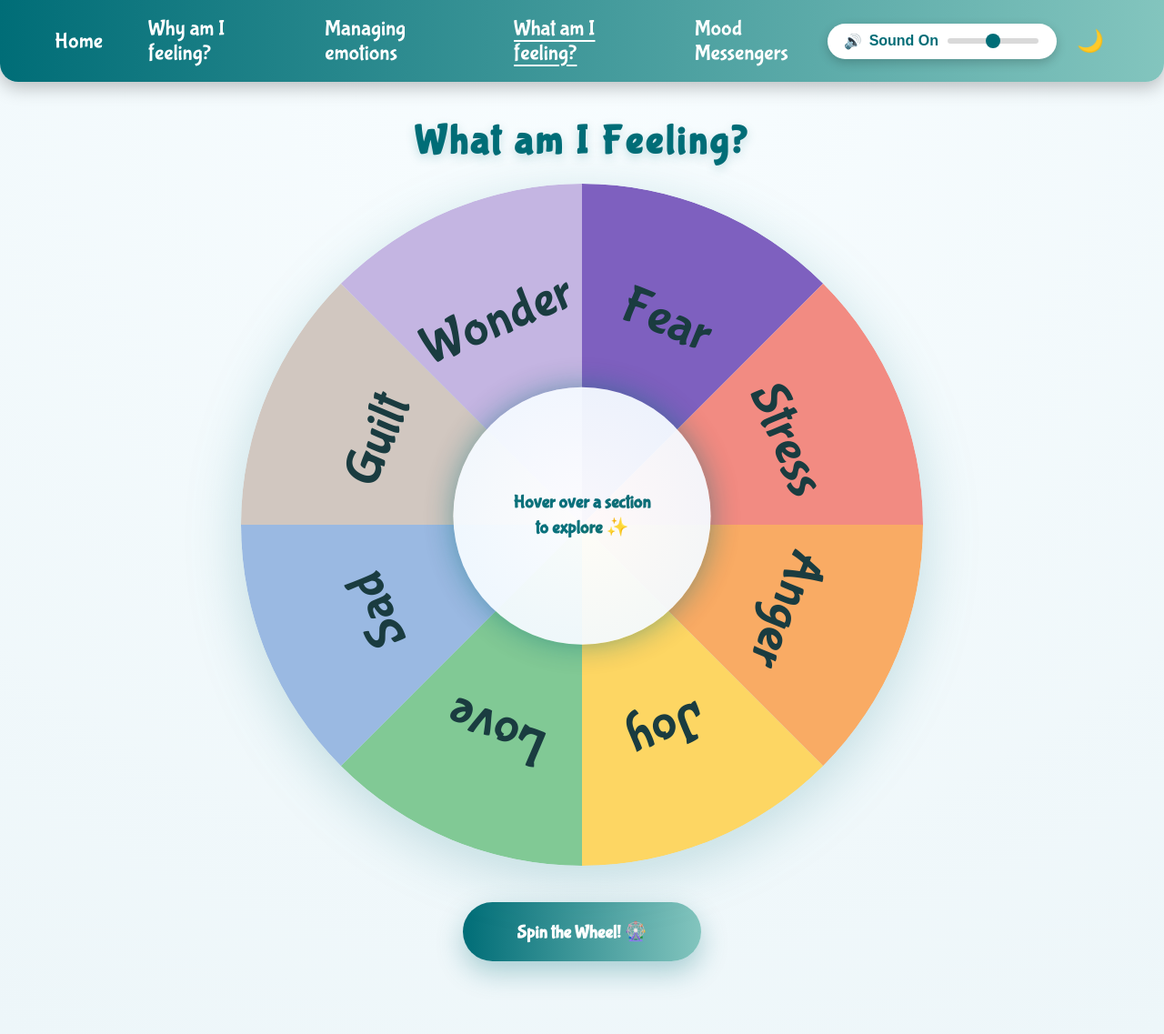
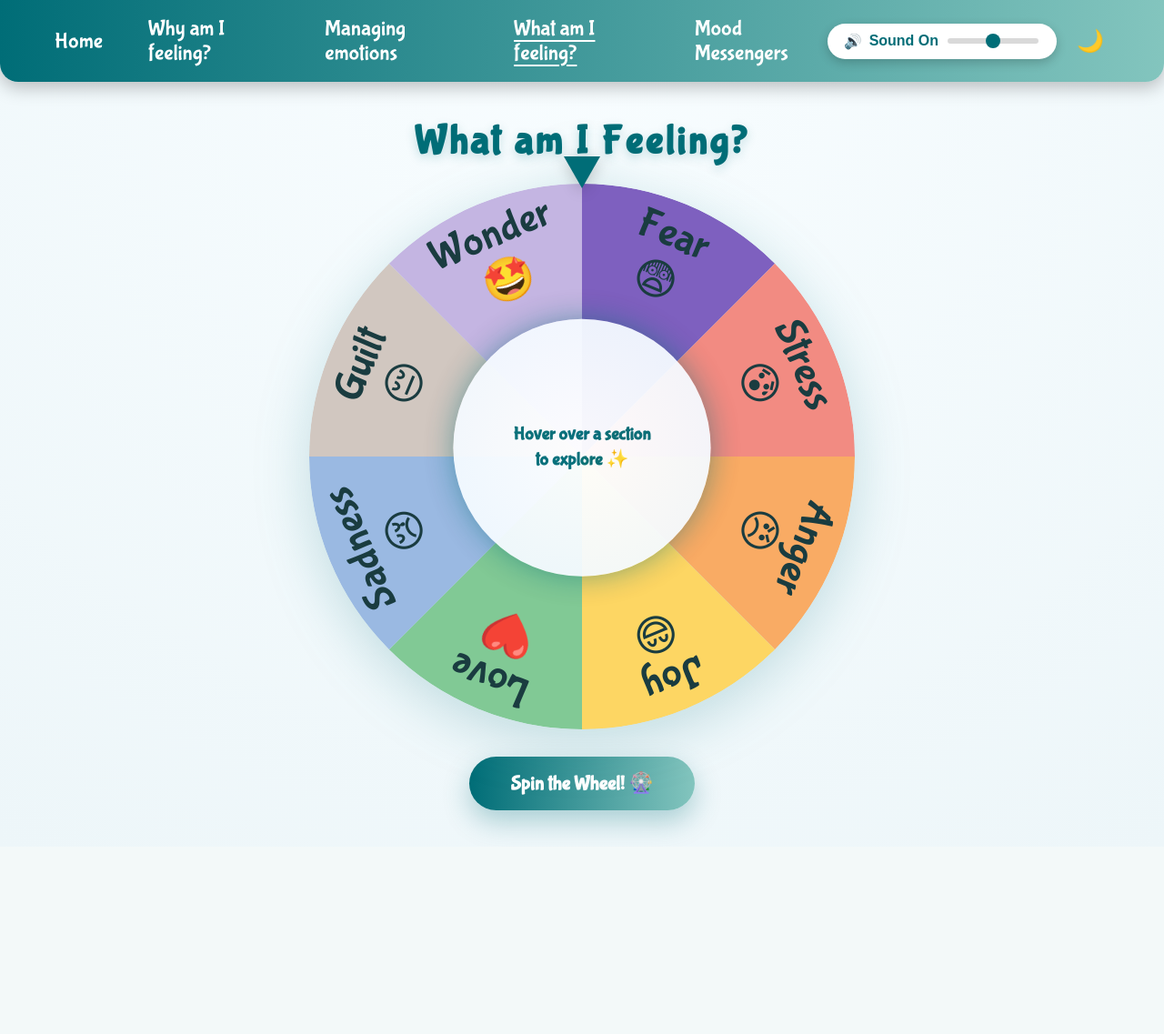
Before and after one commit to zafirazainkhan-png/mindmap_the_emotional_blueprint, a Flask app: page /what-am-i-feeling in a window 1280 px wide. Shown: the whole page at 91% size. After the commit the page ends 921 px from the top, so only its background shows below. Run offline with Flask 3, Linux system fonts and the light colour scheme.

Commit message:
Fix emotion wheel: correct emojis, improved spin logic, and better visibility

```diff
--- a/templates/what_am_i_feeling.html
+++ b/templates/what_am_i_feeling.html
@@ -175,14 +175,33 @@
     /* WHEEL MOVED EVEN MORE UP */
     #chart {
       position: relative;
-      width: 750px;
-      height: 750px;
+      width: 600px; /* Reduced from 750px */
+      height: 600px;
       display: flex;
       align-items: center;
       justify-content: center;
       filter: drop-shadow(0px 15px 30px rgba(0, 109, 119, 0.2));
-      margin: 0 0 30px 0; /* almost no top margin */
-      overflow: hidden;
+      margin: 0 0 20px 0; /* reduced top margin */
+      overflow: visible; /* changed from hidden to see the pointer */
+    }
+
+    /* Arrow Pointer */
+    #pointer {
+      position: absolute;
+      top: -30px;
+      left: 50%;
+      transform: translateX(-50%);
+      width: 0;
+      height: 0;
+      border-left: 20px solid transparent;
+      border-right: 20px solid transparent;
+      border-top: 35px solid #006d77;
+      z-index: 50;
+      filter: drop-shadow(0 4px 8px rgba(0,0,0,0.2));
+    }
+
+    body.dark-mode #pointer {
+      border-top-color: #83c5be;
     }
 
     body.dark-mode #chart {
@@ -295,9 +314,9 @@
 
     /* SPIN BUTTON MOVED EVEN MORE UP */
     #spin-button {
-      margin: 10px 0 80px; /* very close to the wheel */
-      padding: 20px 60px;
-      font-size: 20px;
+      margin: 10px 0 40px; /* Reduced from 80px */
+      padding: 16px 45px;
+      font-size: 22px;
       cursor: pointer;
       border: none;
       border-radius: 50px;
@@ -353,6 +372,7 @@
 <h1>What am I Feeling?</h1>
 
 <div id="chart">
+  <div id="pointer"></div>
   <svg viewBox="0 0 100 100"></svg>
   <div class="sparkles" id="sparkles"></div>
   <div class="hub" id="emotion-hub">Hover over a section<br>to explore ✨</div>
@@ -366,14 +386,14 @@
 
 <script>
   const emotions = [
-    { name: "Fear",     color: "#7e60bf", text: "Fear &<br>Vulnerability 😨",       page: "/fear" },
-    { name: "Stress",   color: "#F28B82", text: "Stress &<br>Overwhelm 😰",         page: "/stress" },
-    { name: "Anger",    color: "#F9AB64", text: "Anger &<br>Frustration 😠",        page: "/anger" },
-    { name: "Joy",      color: "#FDD663", text: "Joy &<br>Excitement 😄",           page: "/joy" },
-    { name: "Love",     color: "#81C995", text: "Love &<br>Connection ❤️",          page: "/love" },
-    { name: "Sad",      color: "#9AB9E2", text: "Sadness &<br>Loss 😢",             page: "/sadness" },
-    { name: "Guilt",    color: "#D1C7C0", text: "Guilt &<br>Self-consciousness 😔", page: "/guilt" },
-    { name: "Wonder",   color: "#c4b5e2", text: "Curiosity &<br>Wonder 🤩",         page: "/wonder" }
+    { name: "Fear",     emoji: "😨", color: "#7e60bf", text: "Fear &<br>Vulnerability 😨",       page: "/fear" },
+    { name: "Stress",   emoji: "😰", color: "#F28B82", text: "Stress &<br>Overwhelm 😰",         page: "/stress" },
+    { name: "Anger",    emoji: "😠", color: "#F9AB64", text: "Anger &<br>Frustration 😠",        page: "/anger" },
+    { name: "Joy",      emoji: "😄", color: "#FDD663", text: "Joy &<br>Excitement 😄",           page: "/joy" },
+    { name: "Love",     emoji: "❤️", color: "#81C995", text: "Love &<br>Connection ❤️",          page: "/love" },
+    { name: "Sadness",  emoji: "😢", color: "#9AB9E2", text: "Sadness &<br>Loss 😢",             page: "/sadness" },
+    { name: "Guilt",    emoji: "😔", color: "#D1C7C0", text: "Guilt &<br>Self-consciousness 😔", page: "/guilt" },
+    { name: "Wonder",   emoji: "🤩", color: "#c4b5e2", text: "Curiosity &<br>Wonder 🤩",         page: "/wonder" }
   ];
 
   const svg = document.querySelector("svg");
@@ -420,7 +440,8 @@
     text.setAttribute("x", labelX);
     text.setAttribute("y", labelY);
     text.setAttribute("class", "label");
-    text.innerHTML = item.name;
+    // Using tspan for better SVG support of multi-line text
+    text.innerHTML = `<tspan x="${labelX}" dy="-1.2em">${item.name}</tspan><tspan x="${labelX}" dy="1.2em">${item.emoji}</tspan>`;
     text.setAttribute("transform", `rotate(${midAngle + 90}, ${labelX}, ${labelY})`);
     svg.appendChild(text);
 
@@ -482,10 +503,11 @@
     const emotionName = selectedEmotion.name;
 
     const fullSpins = 6 + Math.floor(Math.random() * 4);
-    const extraDegrees = randomIndex * sliceAngle + sliceAngle / 2;
-    const totalDegrees = fullSpins * 360 + extraDegrees;
+    // Correct rotation to land the slice at the TOP (pointer position)
+    const midAngle = randomIndex * sliceAngle + sliceAngle / 2;
+    const totalDegrees = (fullSpins * 360) + (360 - (midAngle + 90));
 
-    svg.style.transform = `rotate(${totalDegrees - 90}deg)`;
+    svg.style.transform = `rotate(${totalDegrees}deg)`;
 
     setTimeout(() => {
       hub.innerHTML = `<strong>Zooming into<br>${emotionName}...</strong><br><small>🚀</small>`;
```
